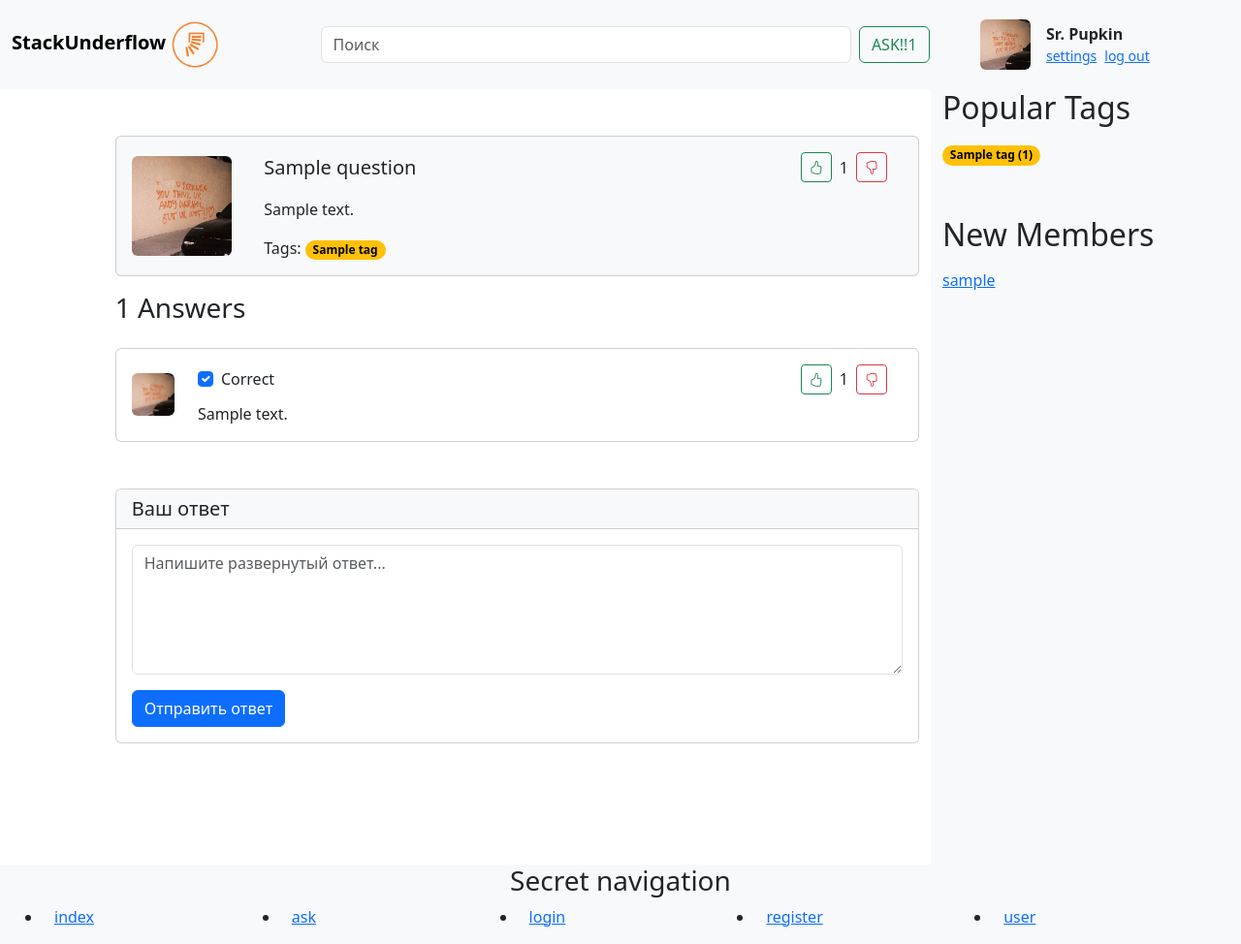
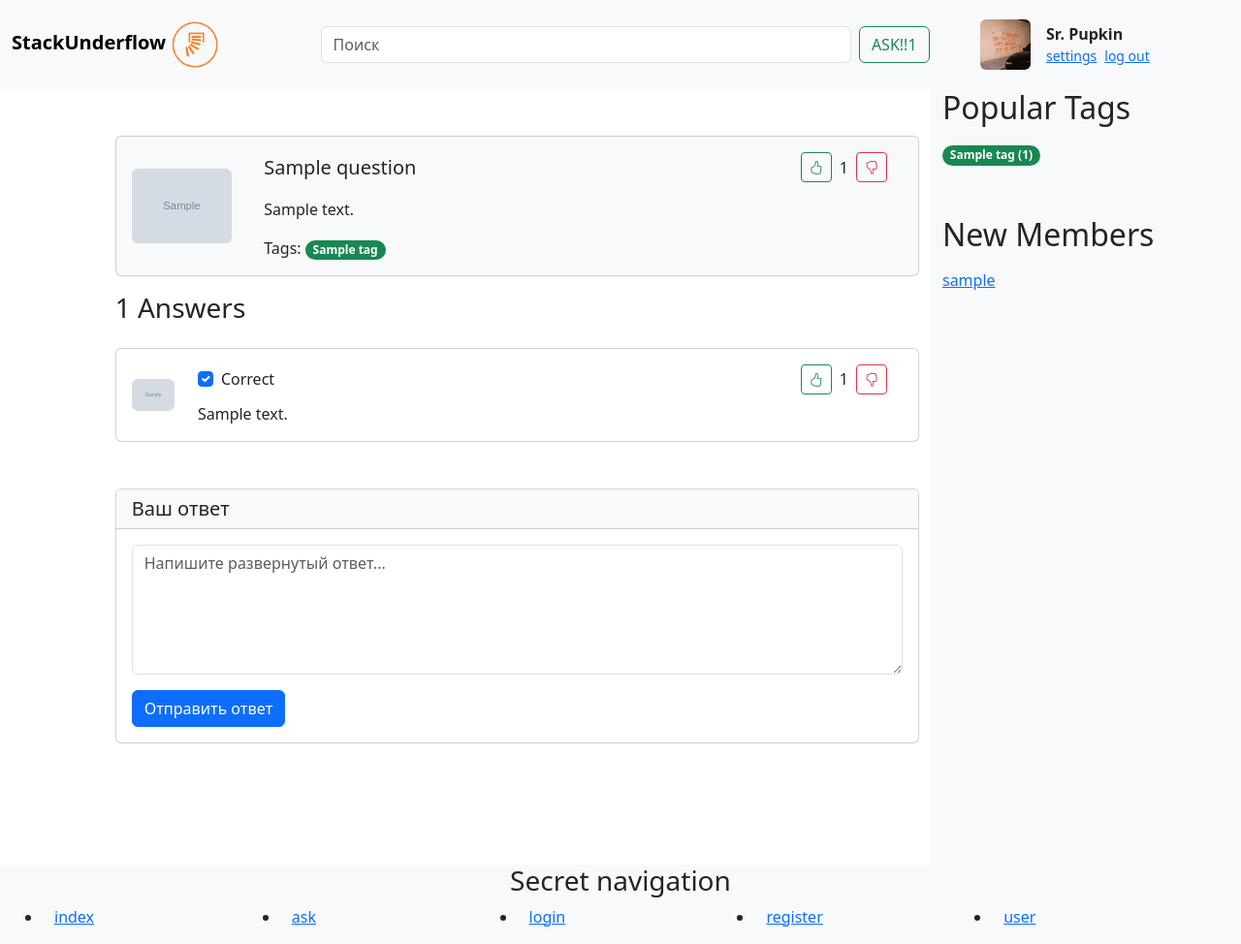
Before and after one commit to mtvvi/TpWeb2025HW, a Django app: page /question/1/ in a window 1280 px wide. Shown: the whole page at 97% size. Run offline with Django 5.2, Linux system fonts and the light colour scheme; tables that the repository leaves empty hold one stand-in row (values such as "Sample post"); grey boxes marked "Sample" are stand-in pictures; some libraries are stand-ins or nearby versions.

Commit message:
default img

```diff
--- a/ask_matveev/settings.py
+++ b/ask_matveev/settings.py
@@ -23,7 +23,7 @@ BASE_DIR = Path(__file__).resolve().parent.parent
 SECRET_KEY = 'django-insecure-%!u#p7^&pi#d(#=u#_rhlisv3sz8hf5r+d5@j$ol--&+1&(e^0'
 
 # SECURITY WARNING: don't run with debug turned on in production!
-DEBUG = False
+DEBUG = True
 
 ALLOWED_HOSTS = ['127.0.0.1', 'localhost']
 
@@ -125,8 +125,8 @@ STATICFILES_DIRS = [
 ]
 
 # Media files (uploads)
-MEDIA_URL = '/uploads/'
-MEDIA_ROOT = BASE_DIR / 'uploads'
+MEDIA_URL = '/media/'
+MEDIA_ROOT = BASE_DIR / 'media'
 
 # Default primary key field type
 # https://docs.djangoproject.com/en/5.2/ref/settings/#default-auto-field
--- a/templates/components/aside.html
+++ b/templates/components/aside.html
@@ -3,7 +3,7 @@
         <h2 class="mx-auto mb-3">Popular Tags</h2>
         {% for tag in popular_tags %}
             <a href="{% url 'tag' tag.name %}" class="text-decoration-none">
-                <span class="badge rounded-pill text-bg-warning mb-1">{{ tag.name }} ({{ tag.quest_count }})</span>
+                <span class="badge rounded-pill text-bg-success mb-1">{{ tag.name }} ({{ tag.quest_count }})</span>
             </a>
         {% endfor %}
     </section>
--- a/templates/index.html
+++ b/templates/index.html
@@ -49,7 +49,7 @@
                                     <span>Tags: </span>
                                     {% for tag in question.get_tags %}
                                     <a href="{% url 'tag' tag %}" class="text-decoration-none">
-                                        <span class="badge rounded-pill text-bg-warning">{{ tag }}</span>
+                                        <span class="badge rounded-pill text-bg-success">{{ tag }}</span>
                                     </a>
                                     {% endfor %}
                                 </div>
--- a/templates/question.html
+++ b/templates/question.html
@@ -12,7 +12,7 @@
         <div class="card mb-3 bg-body-tertiary">
           <div class="card-body row align-items-center">
             <div class="col-2">
-              <img src="{% static 'img/Cover.jpg' %}" alt="" class="img_avatar col-11 rounded">
+              <img src="{{ question.author.avatar.url }}" alt="avatar" class="img_avatar col-11 rounded">
             </div>
             <div class="col me-3">
               <div class="row align-items-center mb-3">
@@ -26,7 +26,7 @@
                 <span>Tags: </span>
                 {% for tag in question.get_tags %}
                 <a href="{% url 'tag' tag %}" class="text-decoration-none">
-                    <span class="badge rounded-pill text-bg-warning">{{ tag }}</span>
+                    <span class="badge rounded-pill text-bg-success">{{ tag }}</span>
                 </a>
                 {% endfor %}
               </div>
@@ -43,7 +43,7 @@
         <div class="card mb-3">
           <div class="card-body row align-items-center">
             <div class="col-1 text-center">
-              <img src="{% static 'img/Cover.jpg' %}" alt="" class="img_avatar col-12 rounded mx-auto">
+              <img src="{{ answer.author.avatar.url }}" alt="" class="img_avatar col-12 rounded mx-auto">
             </div>
             <div class="col me-3">
               <div class="row align-items-center mb-2">
```
Also changed, not shown: media/img/Cover.jpg (added).
